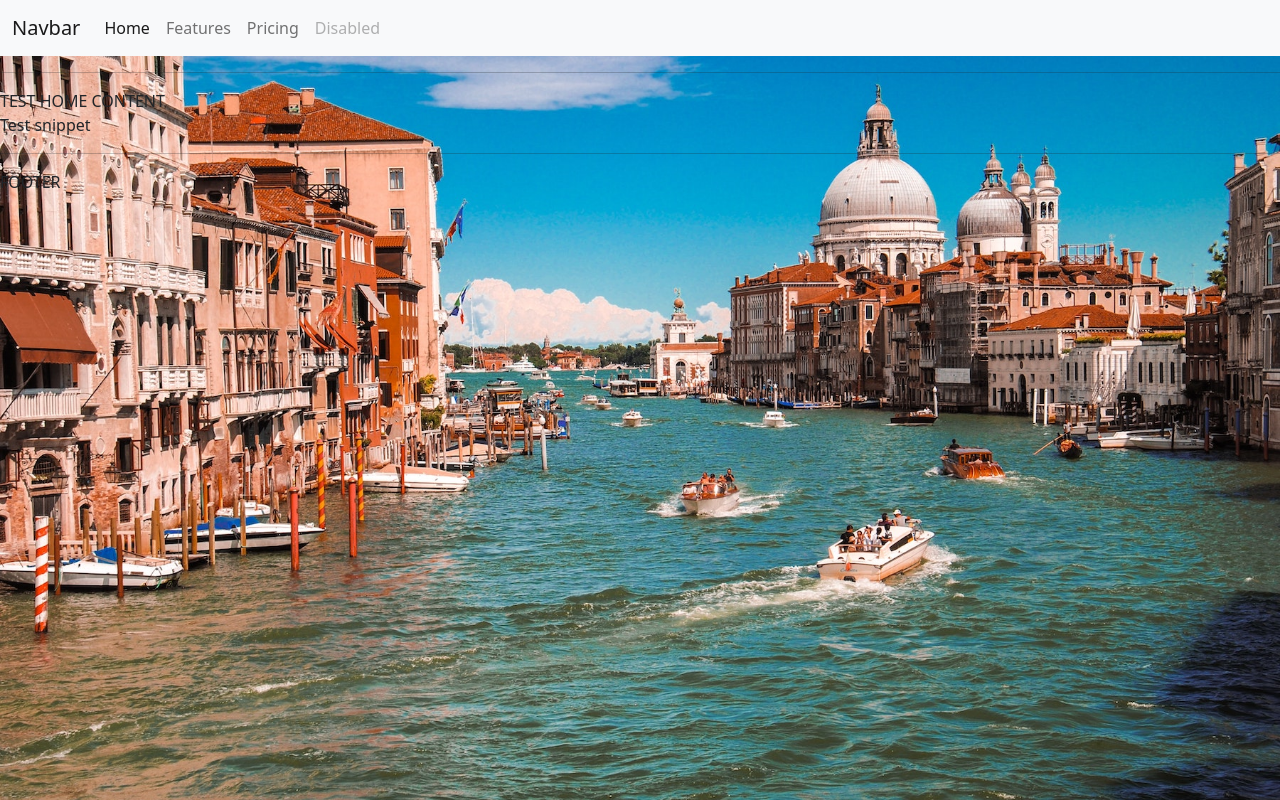
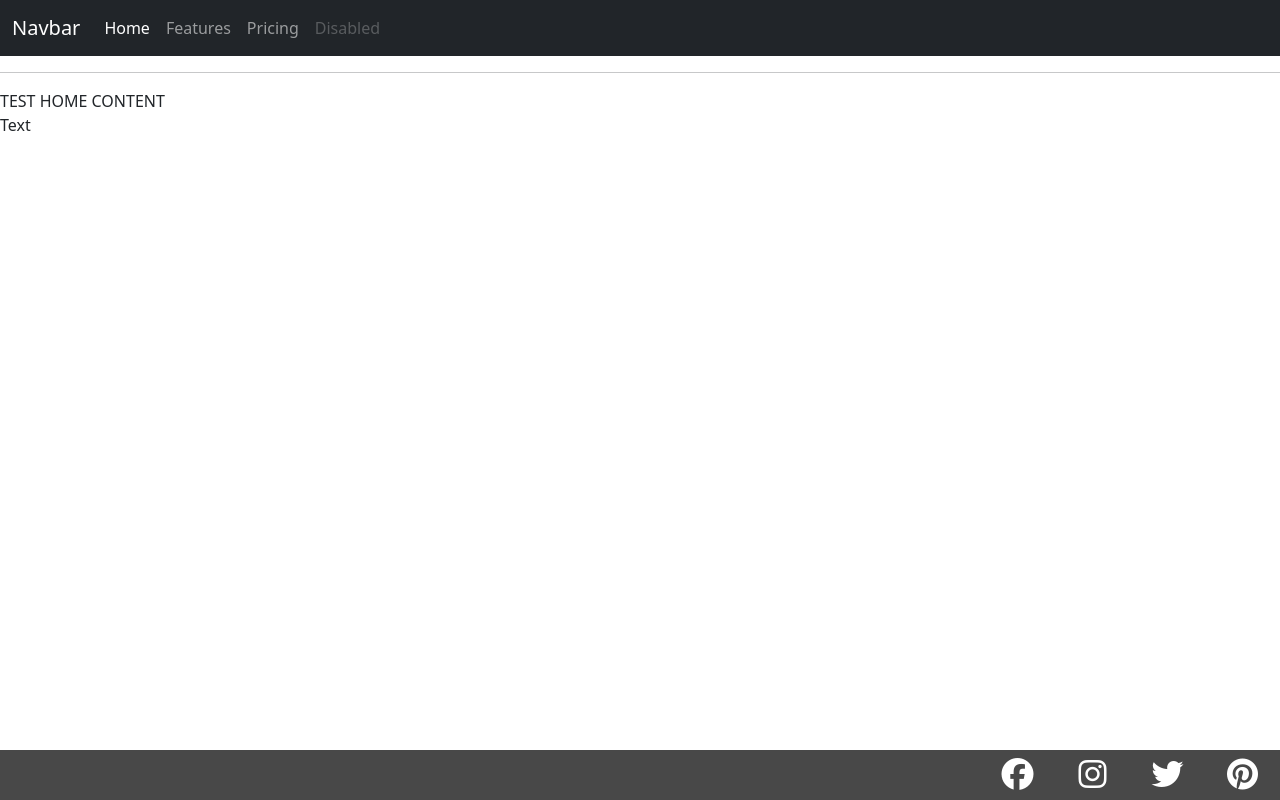
Before and after one commit to Joe-Collins-1986/travel-app, a Django app: page /home/ in a window 1280 px wide. Run offline with Django 3.2, Linux system fonts and the light colour scheme; some libraries are stand-ins or nearby versions.

Commit message:
add placeholder header and footer - to be changed later

```diff
--- a/home/templates/home/base.html
+++ b/home/templates/home/base.html
@@ -9,13 +9,20 @@
     <link href="https://cdn.jsdelivr.net/npm/bootstrap@5.2.3/dist/css/bootstrap.min.css" rel="stylesheet" integrity="sha384-rbsA2VBKQhggwzxH7pPCaAqO46MgnOM80zW1RWuH61DGLwZJEdK2Kadq2F9CUG65" crossorigin="anonymous">
     <link rel="stylesheet" href="{% static 'css/main.css' %}">
 
-    <title>Document</title>
+    {% if tab_title %}
+        <title>Travel App - {{ tab_title }}</title>
+    {% else %}
+        <title>Travel App</title>
+    {% endif %}
+
+    {% block additional_styles %}
+    {% endblock additional_styles %}
 </head>
 
 <body>
     <main>
         <div>
-            <nav class="navbar navbar-expand-lg navbar-light bg-light">
+            <nav class="navbar navbar-expand-lg navbar-dark bg-dark">
                 <div class="container-fluid">
                     <a class="navbar-brand" href="#">Navbar</a>
                     <button class="navbar-toggler" type="button" data-bs-toggle="collapse" data-bs-target="#navbarNav" aria-controls="navbarNav" aria-expanded="false" aria-label="Toggle navigation">
@@ -45,9 +52,34 @@
         {% block content %}
         {% endblock %}
 
-        <div>
-            <hr>
-            FOOTER
+        <style>
+            .footer-icons {
+                height: 100%;
+                width: 75px;
+                display: flex;
+                justify-content: center;
+                align-items: center;
+            }
+        </style>
+
+        <div class="box">
+            <p>Text</p>
+        </div>
+
+        <style>
+            i {
+                font-size: xx-large;
+                color: white;
+            }
+        </style>
+
+        <div id="footer">
+            <div class="h-100 d-flex justify-content-end">
+                <div class="footer-icons"><a href="#"><i class="fa-brands fa-facebook"></i></a></div>
+                <div class="footer-icons"><a href="#"><i class="fa-brands fa-instagram"></i></a></div>
+                <div class="footer-icons"><a href="#"><i class="fa-brands fa-twitter"></i></a></div>
+                <div class="footer-icons"><a href="#"><i class="fa-brands fa-pinterest"></i></a></div>
+            </div>
         </div>
     </main>
 
--- /dev/null
+++ b/home/templates/home/snippets/home-bg.html
@@ -0,0 +1,10 @@
+
+<style>
+    body {
+        /* alexander-ramsey-dBtWLliLt5k-unsplash */
+        /* background-image: url('../../../static/images/home/home_background_img_small.jpg');
+        background-repeat: no-repeat;
+        background-attachment: fixed;
+        background-size: cover; */
+    }
+</style>
--- a/home/templates/home/snippets/home-info.html
+++ /dev/null
@@ -1,5 +0,0 @@
-
-
-<div>
-    Test snippet
-</div>
--- a/home/templates/home/travel-home.html
+++ b/home/templates/home/travel-home.html
@@ -1,9 +1,16 @@
 {% extends "home/base.html" %}
 
+<!-- style home background for this template -->
+{% block additional_styles %}
+    {% include 'home/snippets/home-bg.html' %}
+{% endblock additional_styles %}
+
+
+<!-- main block code -->
 {% block content %}
 
+<div class="home-background">
     TEST HOME CONTENT
 
-    {% include 'home/snippets/home-info.html' %}
-
+</div>
 {% endblock content %}
--- a/home/views.py
+++ b/home/views.py
@@ -13,6 +13,7 @@ class TravelHome(View):
             request,
             "home/travel-home.html",
             {
+                "tab_title": "Home"
 
             },
         )
--- a/static/css/main.css
+++ b/static/css/main.css
@@ -1,6 +1,11 @@
-body {
-    background-image: url('../images/home/home_background_img_small.jpg'); /** alexander-ramsey-dBtWLliLt5k-unsplash **/
-    background-repeat: no-repeat;
-    background-attachment: fixed;
-    background-size: cover;
-  }
+/* SET ALL FONTS */
+
+#footer {
+    position: fixed;
+    height: 50px;
+    background-color: rgb(72, 72, 72);
+    bottom: 0px;
+    left: 0px;
+    right: 0px;
+    margin-bottom: 0px;
+}
```
